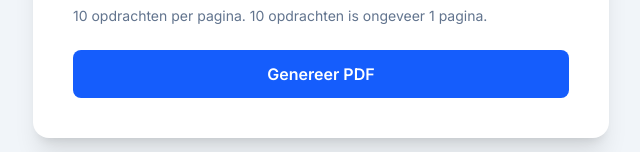
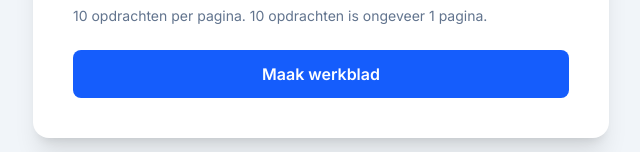
Before and after one commit to Christianlangelaar/werkbladen-generator, a Vue app: page / in a window 1280 px wide. Shown: the part 652-804 px from the top of the page, without its empty margins (319-959 px from the left). Built offline with nearby package versions, Linux system fonts and the light colour scheme.

Commit message:
Maak werkbladknop toegankelijker

```diff
--- a/src/components/WorksheetForm.vue
+++ b/src/components/WorksheetForm.vue
@@ -45,7 +45,7 @@ const generationMessages = [
     'Werkblad wordt gemaakt...',
     'Opdrachten worden bedacht...',
     'We zetten alles netjes klaar...',
-    'PDF wordt bijna geopend...',
+    'Werkblad wordt bijna geopend...',
 ] as const
 let generationMessageInterval: number | undefined
 
@@ -417,7 +417,7 @@ async function generatePdf() {
     } catch (error) {
         generationError.value = error instanceof Error
             ? error.message
-            : 'Er ging iets mis met het genereren van de PDF.'
+            : 'Er ging iets mis met het maken van het werkblad.'
     } finally {
         stopGenerationMessages()
         isGenerating.value = false
@@ -663,7 +663,7 @@ async function generatePdf() {
                 aria-live="polite"
                 aria-atomic="true"
             >
-                {{ isGenerating ? generationMessage : 'Genereer PDF' }}
+                {{ isGenerating ? generationMessage : 'Maak werkblad' }}
             </span>
 
             <span
```
